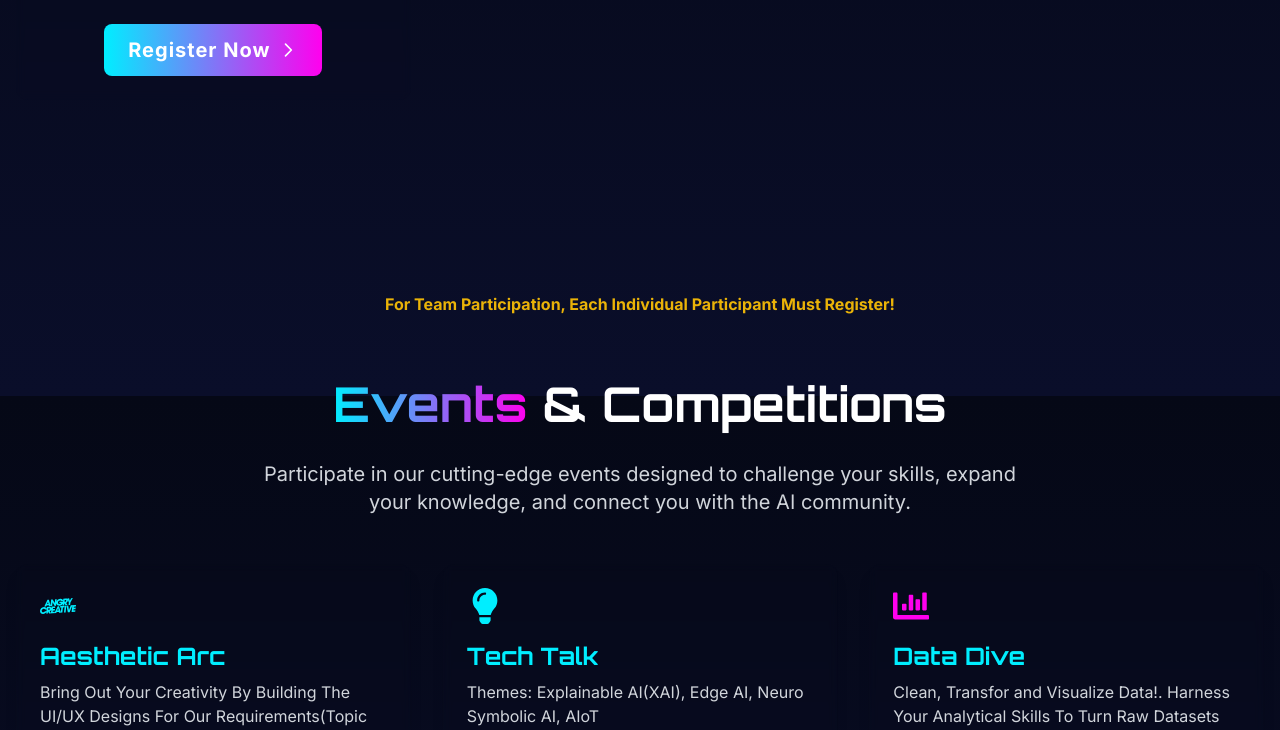
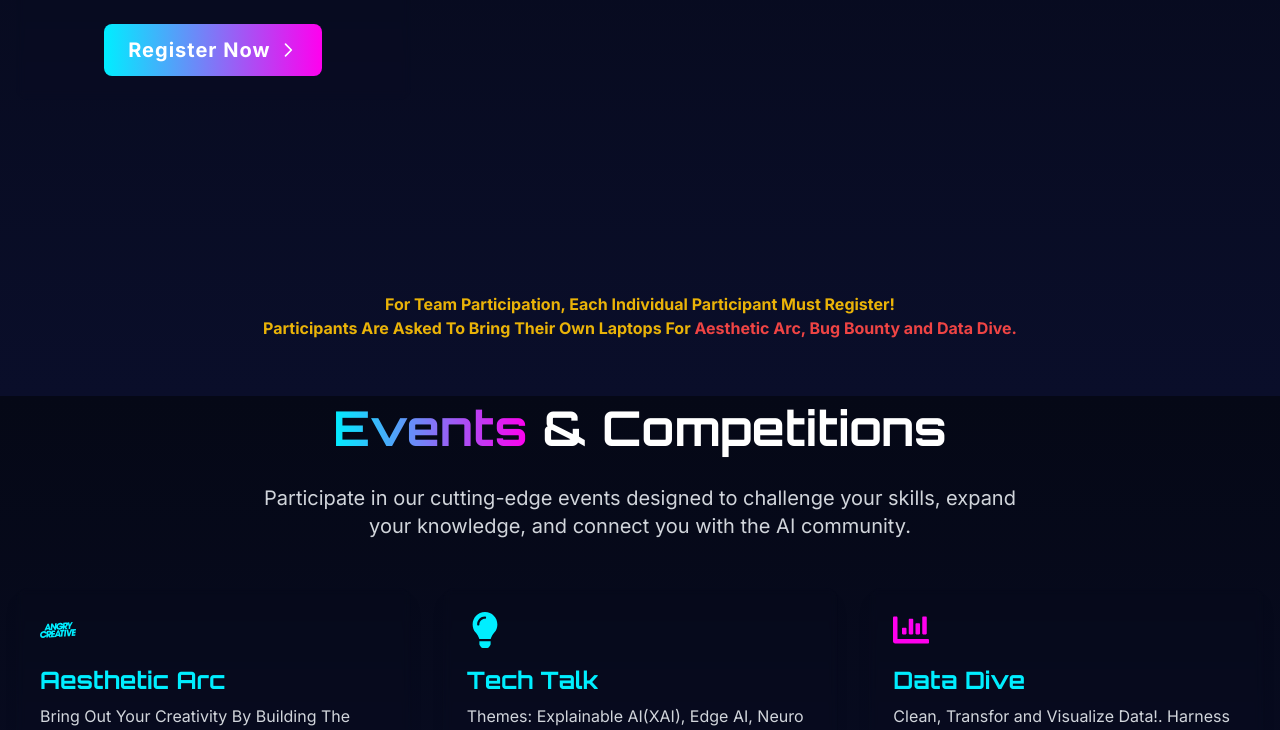
Before and after one commit to PavanCodes05/Cognista-2k25, a Next.js app: page / in a window 1280 px wide. Shown: the part 2004-2734 px from the top of the page. Built offline with nearby package versions, Linux system fonts and the light colour scheme.

Commit message:
Add Laptop Instructions

```diff
--- a/components/Events.jsx
+++ b/components/Events.jsx
@@ -74,9 +74,18 @@ const Events = () => {
         initial={{ opacity: 0, y: 20 }}
         animate={inView ? { opacity: 1, y: 0 } : { opacity: 0, y: 20 }}
         transition={{ duration: 0.6, delay: 0.2 }}
+        className="text-center text-yellow-500 font-bold"
+      >
+        For Team Participation, Each Individual Participant Must Register!
+      </motion.p>
+
+      <motion.p
+        initial={{ opacity: 0, y: 20 }}
+        animate={inView ? { opacity: 1, y: 0 } : { opacity: 0, y: 20 }}
+        transition={{ duration: 0.6, delay: 0.2 }}
         className="text-center text-yellow-500 font-bold mb-12 sm:mb-16"
       >
-        For Team Participation, Each Individual Participant Must Register!
+        Participants Are Asked To Bring Their Own Laptops For <span className='text-red-500'>Aesthetic Arc, Bug Bounty and Data Dive.</span>
       </motion.p>
 
 
```
